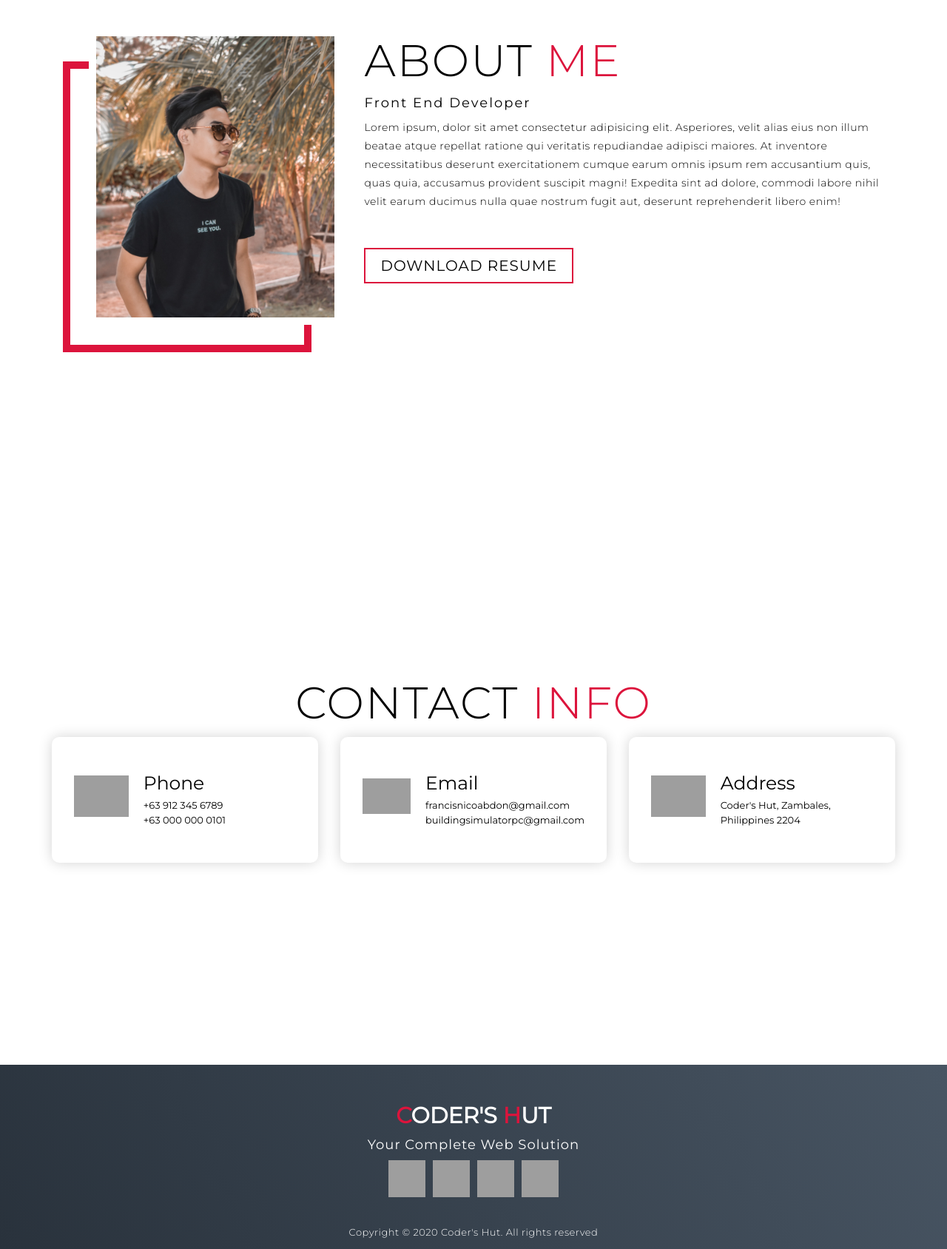
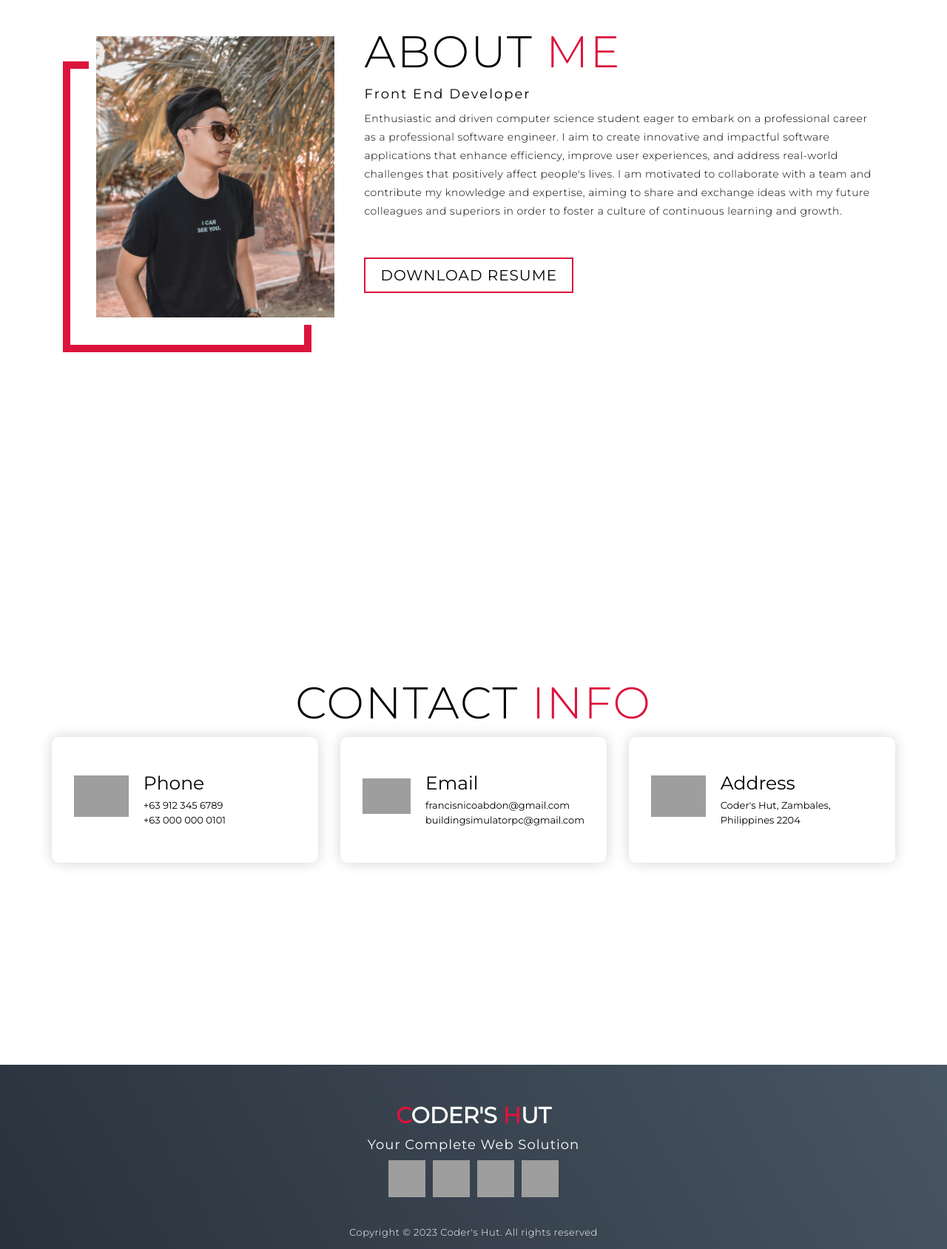
Before and after one commit to CodeHutPH/CodeHutPH.github.io, a plain HTML site: page index.html in a window 1280 px wide. Shown: the part 4128-5816 px from the top of the page at 74% size. Drawn offline with Linux system fonts and the light colour scheme; grey boxes are pictures that could not be loaded.

Commit message:
Update index.html

```diff
--- a/index.html
+++ b/index.html
@@ -150,7 +150,7 @@
       <div class="col-right">
         <h1 class="section-title">About <span>me</span></h1>
         <h2>Front End Developer</h2>
-        <p>Lorem ipsum, dolor sit amet consectetur adipisicing elit. Asperiores, velit alias eius non illum beatae atque repellat ratione qui veritatis repudiandae adipisci maiores. At inventore necessitatibus deserunt exercitationem cumque earum omnis ipsum rem accusantium quis, quas quia, accusamus provident suscipit magni! Expedita sint ad dolore, commodi labore nihil velit earum ducimus nulla quae nostrum fugit aut, deserunt reprehenderit libero enim!</p>
+        <p>Enthusiastic and driven computer science student eager to embark on a professional career as a professional software engineer. I aim to create innovative and impactful software applications that enhance efficiency, improve user experiences, and address real-world challenges that positively affect people's lives. I am motivated to collaborate with a team and contribute my knowledge and expertise, aiming to share and exchange ideas with my future colleagues and superiors in order to foster a culture of continuous learning and growth.</p>
         <a href="#" class="cta">Download Resume</a>
       </div>
     </div>
@@ -209,7 +209,7 @@
           <a href="https://www.linkedin.com/in/francis-nico-abdon-3a3b59208" target="_blank"><img src="https://img.icons8.com/bubbles/100/000000/linkedin.png"/></a>
         </div>
       </div>
-      <p>Copyright © 2020 Coder's Hut. All rights reserved</p>
+      <p>Copyright © 2023 Coder's Hut. All rights reserved</p>
     </div>
   </section>
   <!-- End Footer -->
```
